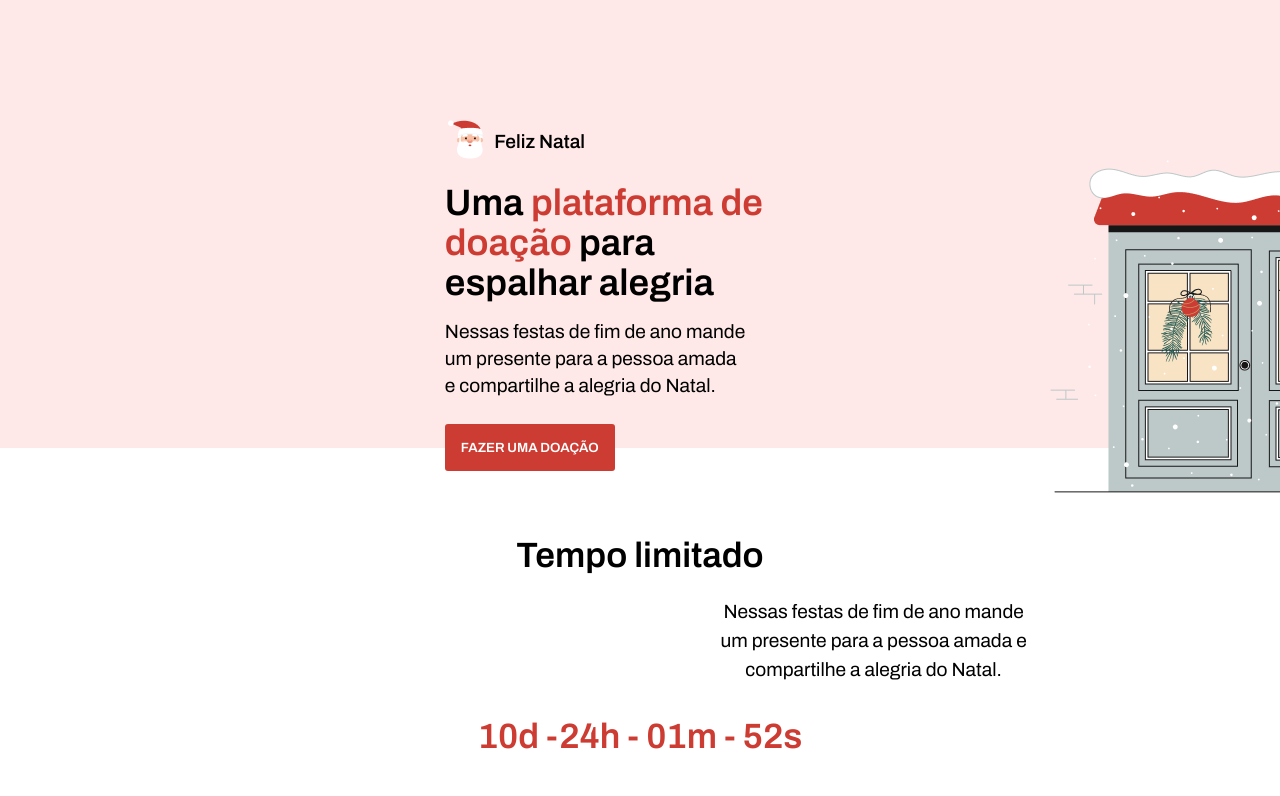
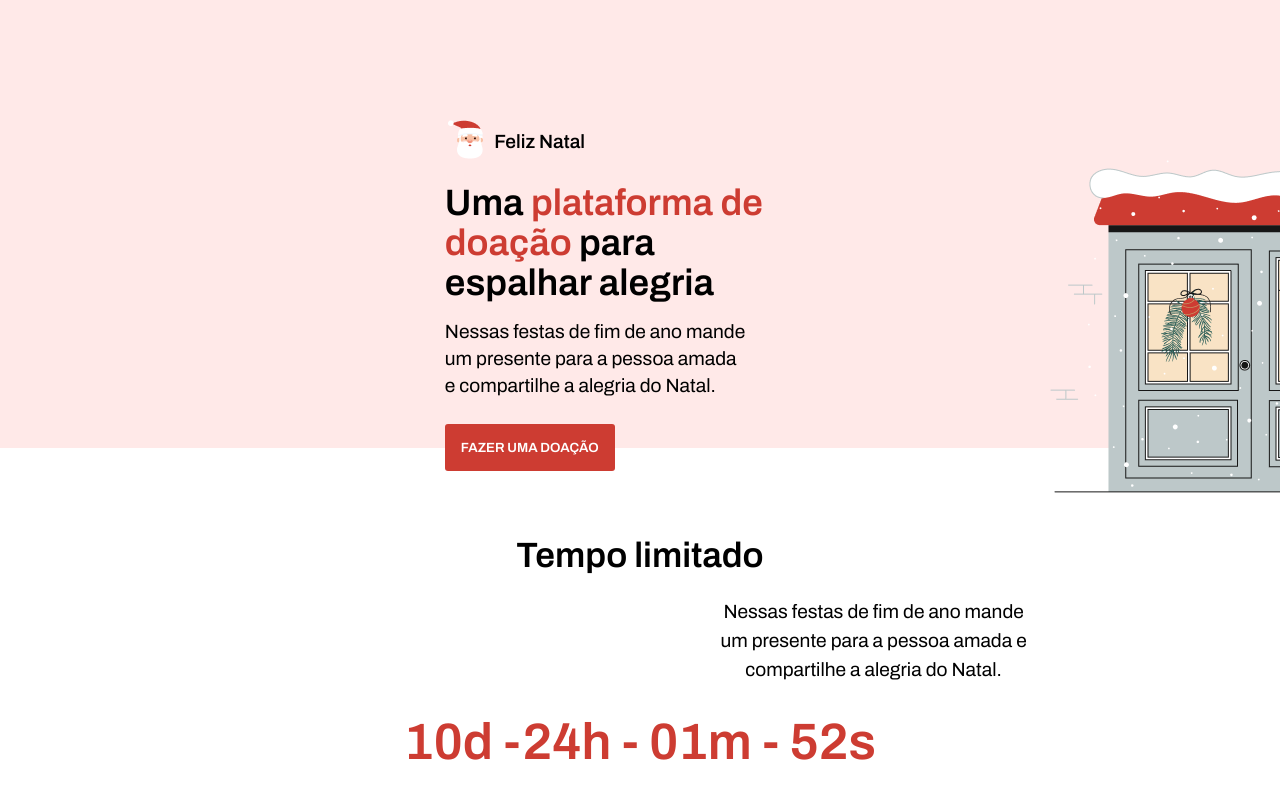
Before and after one commit to Nandsbeltrao/DesafioNatal, a Vue app: page / in a window 1280 px wide. Shown: the top 796 px of the page. Built offline with nearby package versions, Linux system fonts and the light colour scheme.

Commit message:
Feat : Adiciona componentes da Página Cronometro

```diff
--- a/src/components/Cronometro.vue
+++ b/src/components/Cronometro.vue
@@ -41,7 +41,8 @@ import Presente from "/presentes.png";
 
         h3{
             color: #CD3C32;
-            line-height: 3;
+            line-height: 2.3;
+            font-size: 3.2rem;
         }
     }
 </style>
```
